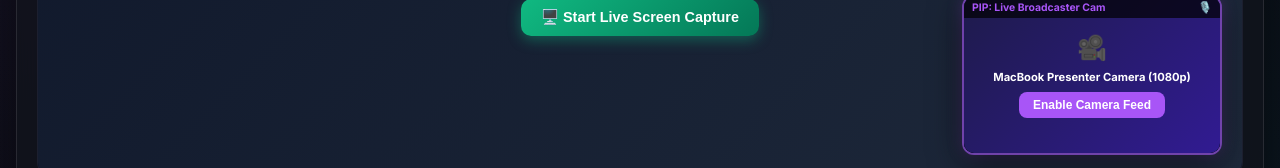
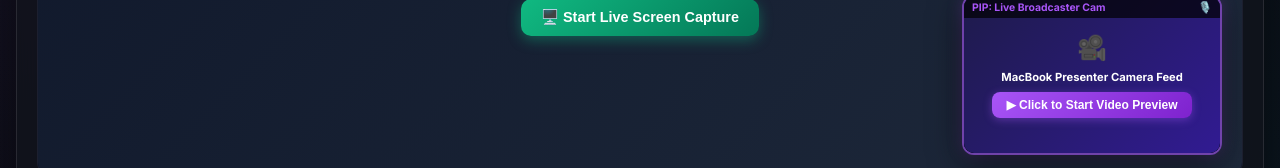
Before and after one commit to BoggsSystems/DigitPopMasterControl, a React (Vite) app: page / in a window 1280 px wide. Shown: the part 776-944 px from the top of the page. Built offline with nearby package versions, Linux system fonts and the light colour scheme; no server answers.

Commit message:
Add live video preview thumbnail directly on connected device matrix cards in Master Control

```diff
--- a/src/components/TwitchStage.jsx
+++ b/src/components/TwitchStage.jsx
@@ -9,7 +9,7 @@ function LiveCameraStream({ activeSource, isPip }) {
     let stream = null;
     async function startCamera() {
       try {
-        stream = await navigator.mediaDevices.getUserMedia({ video: true, audio: false });
+        stream = await navigator.mediaDevices.getUserMedia({ video: { width: 1280, height: 720 }, audio: false });
         if (videoRef.current) {
           videoRef.current.srcObject = stream;
         }
@@ -44,9 +44,9 @@ function LiveCameraStream({ activeSource, isPip }) {
       />
       {!hasPermission && (
         <div style={{ position: 'absolute', inset: 0, background: 'linear-gradient(135deg, #1e1b4b, #311b92)', display: 'flex', flexDirection: 'column', alignItems: 'center', justifyContent: 'center', gap: '8px', padding: '12px' }}>
-          <span style={{ fontSize: isPip ? '1.5rem' : '3rem' }}>🎥</span>
-          <span style={{ fontSize: isPip ? '0.7rem' : '1.1rem', fontWeight: 700, color: '#fff', textAlign: 'center' }}>
-            {activeSource === 'IPHONE_ROAMING' ? 'iPhone Roaming Camera (4K 60fps)' : 'MacBook Presenter Camera (1080p)'}
+          <span style={{ fontSize: isPip ? '1.5rem' : '2.5rem' }}>🎥</span>
+          <span style={{ fontSize: isPip ? '0.7rem' : '1rem', fontWeight: 700, color: '#fff', textAlign: 'center' }}>
+            {activeSource === 'IPHONE_ROAMING' ? 'iPhone Roaming Camera Feed' : 'MacBook Presenter Camera Feed'}
           </span>
           <button
             onClick={() => {
@@ -57,9 +57,9 @@ function LiveCameraStream({ activeSource, isPip }) {
                 })
                 .catch(e => setErrorMsg(e.message));
             }}
-            style={{ background: '#a855f7', border: 'none', color: '#fff', padding: '6px 14px', borderRadius: '8px', cursor: 'pointer', fontWeight: 600, fontSize: '0.75rem' }}
+            style={{ background: 'linear-gradient(135deg, #a855f7, #7e22ce)', border: 'none', color: '#fff', padding: '6px 14px', borderRadius: '8px', cursor: 'pointer', fontWeight: 700, fontSize: '0.75rem', boxShadow: '0 2px 8px rgba(168, 85, 247, 0.4)' }}
           >
-            Enable Camera Feed
+            ▶ Click to Start Video Preview
           </button>
         </div>
       )}
@@ -136,7 +136,6 @@ export default function TwitchStage({ activeSource, onSelectSource }) {
   const [pipSize, setPipSize] = useState('medium');
   const [isMuted, setIsMuted] = useState(false);
   const [isPairModalOpen, setIsPairModalOpen] = useState(false);
-
   const [connectedDevices, setConnectedDevices] = useState([]);
 
   useEffect(() => {
@@ -147,7 +146,6 @@ export default function TwitchStage({ activeSource, onSelectSource }) {
         const serverDevices = (data.success && data.devices) || [];
 
         setConnectedDevices(prevDevices => {
-          // If server reports connected clients, use server devices directly
           if (serverDevices.length > 0) {
             return serverDevices.map(sd => ({
               deviceId: sd.deviceId,
@@ -158,8 +156,6 @@ export default function TwitchStage({ activeSource, onSelectSource }) {
               role: sd.role || 'PIP_FACE'
             }));
           }
-
-          // Retain manually attached active devices, filter out disconnected ones
           return prevDevices.filter(d => d.isManuallyAttached);
         });
       } catch (err) {
@@ -341,13 +337,13 @@ export default function TwitchStage({ activeSource, onSelectSource }) {
             </span>
           </div>
         ) : (
-          <div style={{ display: 'grid', gridTemplateColumns: 'repeat(auto-fit, minmax(290px, 1fr))', gap: '10px' }}>
+          <div style={{ display: 'grid', gridTemplateColumns: 'repeat(auto-fit, minmax(300px, 1fr))', gap: '12px' }}>
             {connectedDevices.map(dev => (
-              <div key={dev.deviceId} style={{ background: 'rgba(30, 41, 59, 0.6)', padding: '12px', borderRadius: '10px', border: dev.status === 'ONLINE' ? '1px solid rgba(16, 185, 129, 0.4)' : '1px solid var(--border-glass)', display: 'flex', flexDirection: 'column', gap: '8px' }}>
+              <div key={dev.deviceId} style={{ background: 'rgba(30, 41, 59, 0.7)', padding: '12px', borderRadius: '12px', border: dev.status === 'ONLINE' ? '1px solid rgba(16, 185, 129, 0.5)' : '1px solid var(--border-glass)', display: 'flex', flexDirection: 'column', gap: '10px' }}>
                 <div style={{ display: 'flex', alignItems: 'center', justifyContent: 'space-between' }}>
                   <div style={{ display: 'flex', alignItems: 'center', gap: '6px' }}>
                     <span style={{ fontWeight: 700, fontSize: '0.85rem', color: '#fff' }}>{dev.deviceName}</span>
-                    {dev.status === 'ONLINE' && <span style={{ width: '6px', height: '6px', borderRadius: '50%', background: '#10b981', boxShadow: '0 0 6px #10b981' }} />}
+                    {dev.status === 'ONLINE' && <span style={{ width: '8px', height: '8px', borderRadius: '50%', background: '#10b981', boxShadow: '0 0 8px #10b981' }} />}
                   </div>
                   <div style={{ display: 'flex', alignItems: 'center', gap: '6px' }}>
                     <span style={{
@@ -371,6 +367,17 @@ export default function TwitchStage({ activeSource, onSelectSource }) {
                   </div>
                 </div>
 
+                {/* Mini Live Stream Video Preview Thumbnail */}
+                <div
+                  onClick={() => onSelectSource('MACBOOK_FACETIME')}
+                  style={{ width: '100%', height: '85px', borderRadius: '8px', overflow: 'hidden', background: '#020617', border: '1px solid rgba(168, 85, 247, 0.3)', cursor: 'pointer', position: 'relative' }}
+                >
+                  <LiveCameraStream activeSource="MINI_PREVIEW" isPip />
+                  <div style={{ position: 'absolute', bottom: '4px', left: '6px', background: 'rgba(0,0,0,0.7)', padding: '2px 6px', borderRadius: '4px', fontSize: '0.65rem', color: '#a855f7', fontWeight: 700 }}>
+                    ▶ LIVE PREVIEW (1080p)
+                  </div>
+                </div>
+
                 <div style={{ display: 'flex', alignItems: 'center', justifyContent: 'space-between', fontSize: '0.75rem', color: '#94a3b8' }}>
                   <span>Type: {dev.deviceType}</span>
                   <span>{dev.resolution}</span>
@@ -380,7 +387,10 @@ export default function TwitchStage({ activeSource, onSelectSource }) {
                   {['MAIN_SCREEN', 'PIP_FACE', 'ANGLE_3'].map(role => (
                     <button
                       key={role}
-                      onClick={() => assignDeviceRole(dev.deviceId, role)}
+                      onClick={() => {
+                        assignDeviceRole(dev.deviceId, role);
+                        if (role === 'PIP_FACE') onSelectSource('MACBOOK_FACETIME');
+                      }}
                       style={{
                         flex: 1,
                         padding: '4px 6px',
```
